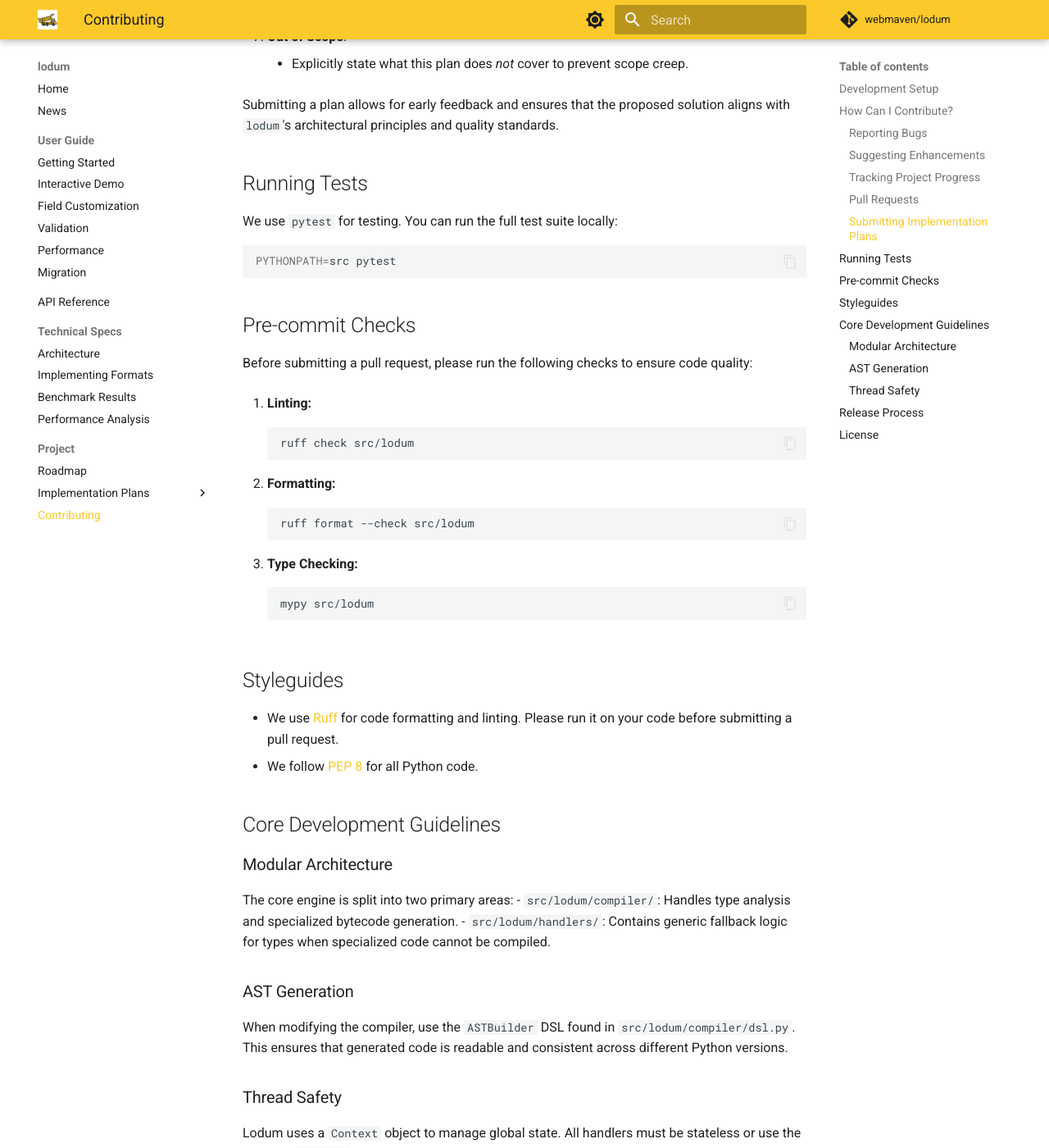
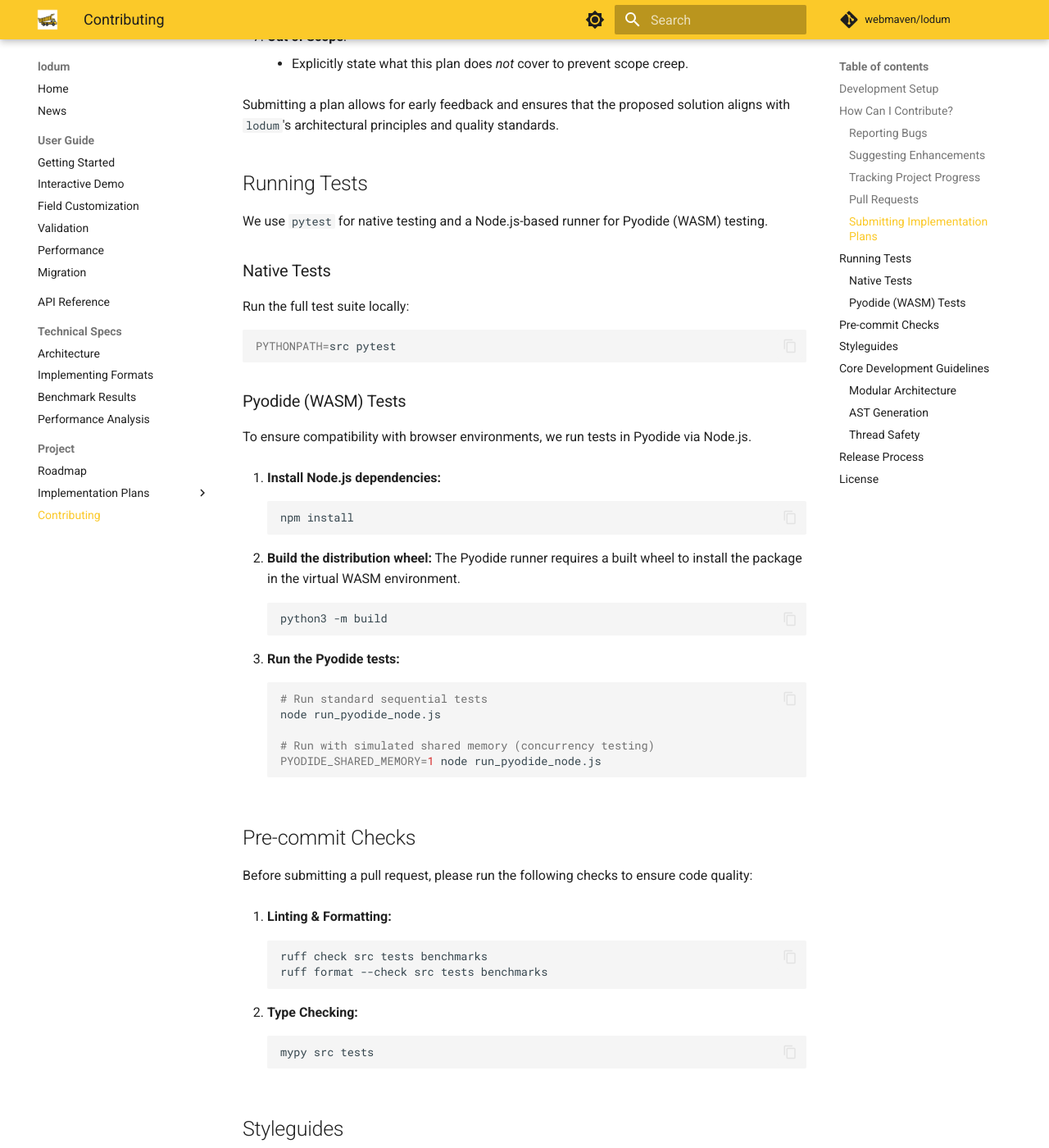
Before and after one commit to webmaven/lodum, an MkDocs documentation site: the page built from docs/CONTRIBUTING.md, in a window 1280 px wide and 1400 px high, scrolled down 3025 px. Shown: the whole window at 82% size. Built offline with MkDocs 1.6.1 and Material for MkDocs 9.7.7, drawn with Linux system fonts in a browser that asks for light colours; comment, search, counter and statistics services are not loaded; the version menu is left out; some of the changed text lies outside the part shown.

Commit message:
docs: update contributing guide with test prerequisites and release process
- Added Node.js and build requirements for Pyodide testing.
- Expanded pre-commit checks to include tests and benchmarks.
- Updated release process to use 'mike' for versioned documentation.

````diff
--- a/docs/CONTRIBUTING.md
+++ b/docs/CONTRIBUTING.md
@@ -100,29 +100,50 @@ Submitting a plan allows for early feedback and ensures that the proposed soluti
 
 ## Running Tests
 
-We use `pytest` for testing. You can run the full test suite locally:
+We use `pytest` for native testing and a Node.js-based runner for Pyodide (WASM) testing.
 
+### Native Tests
+Run the full test suite locally:
 ```bash
 PYTHONPATH=src pytest
 ```
+
+### Pyodide (WASM) Tests
+To ensure compatibility with browser environments, we run tests in Pyodide via Node.js.
+
+1.  **Install Node.js dependencies:**
+    ```bash
+    npm install
+    ```
+
+2.  **Build the distribution wheel:**
+    The Pyodide runner requires a built wheel to install the package in the virtual WASM environment.
+    ```bash
+    python3 -m build
+    ```
+
+3.  **Run the Pyodide tests:**
+    ```bash
+    # Run standard sequential tests
+    node run_pyodide_node.js
+
+    # Run with simulated shared memory (concurrency testing)
+    PYODIDE_SHARED_MEMORY=1 node run_pyodide_node.js
+    ```
 
 ## Pre-commit Checks
 
 Before submitting a pull request, please run the following checks to ensure code quality:
 
-1.  **Linting:**
+1.  **Linting & Formatting:**
     ```bash
-    ruff check src/lodum
+    ruff check src tests benchmarks
+    ruff format --check src tests benchmarks
     ```
 
-2.  **Formatting:**
+2.  **Type Checking:**
     ```bash
-    ruff format --check src/lodum
-    ```
-
-3.  **Type Checking:**
-    ```bash
-    mypy src/lodum
+    mypy src tests
     ```
 
 ## Styleguides
@@ -157,15 +178,18 @@ When a new version of `lodum` is ready for release, follow these steps:
     - Set the release date.
 4.  **Final Checks**:
     - Run the full test suite: `PYTHONPATH=src pytest`.
-    - Build the documentation: `hatch run docs-build`.
+    - Run Pyodide tests: `node run_pyodide_node.js` and `PYODIDE_SHARED_MEMORY=1 node run_pyodide_node.js`.
+    - Build and preview the documentation: `mkdocs serve`.
     - Ensure all branding assets (headers, social previews) are correct.
 5.  **Merge and Tag**:
     - Merge the release branch into `main`.
     - Create a signed Git tag: `git tag -a vX.Y.Z -m "Release vX.Y.Z"`.
     - Push the tag: `git push origin vX.Y.Z`.
-6.  **Publish to PyPI**:
+6.  **Deploy and Publish**:
     - Build the distribution: `python3 -m build`.
     - Upload to PyPI: `twine upload dist/*`.
+    - Deploy versioned documentation: `mike deploy --push --update-aliases vX.Y.Z latest`.
+    - Set the new version as default (if applicable): `mike set-default --push latest`.
 
 ## License
 
````
